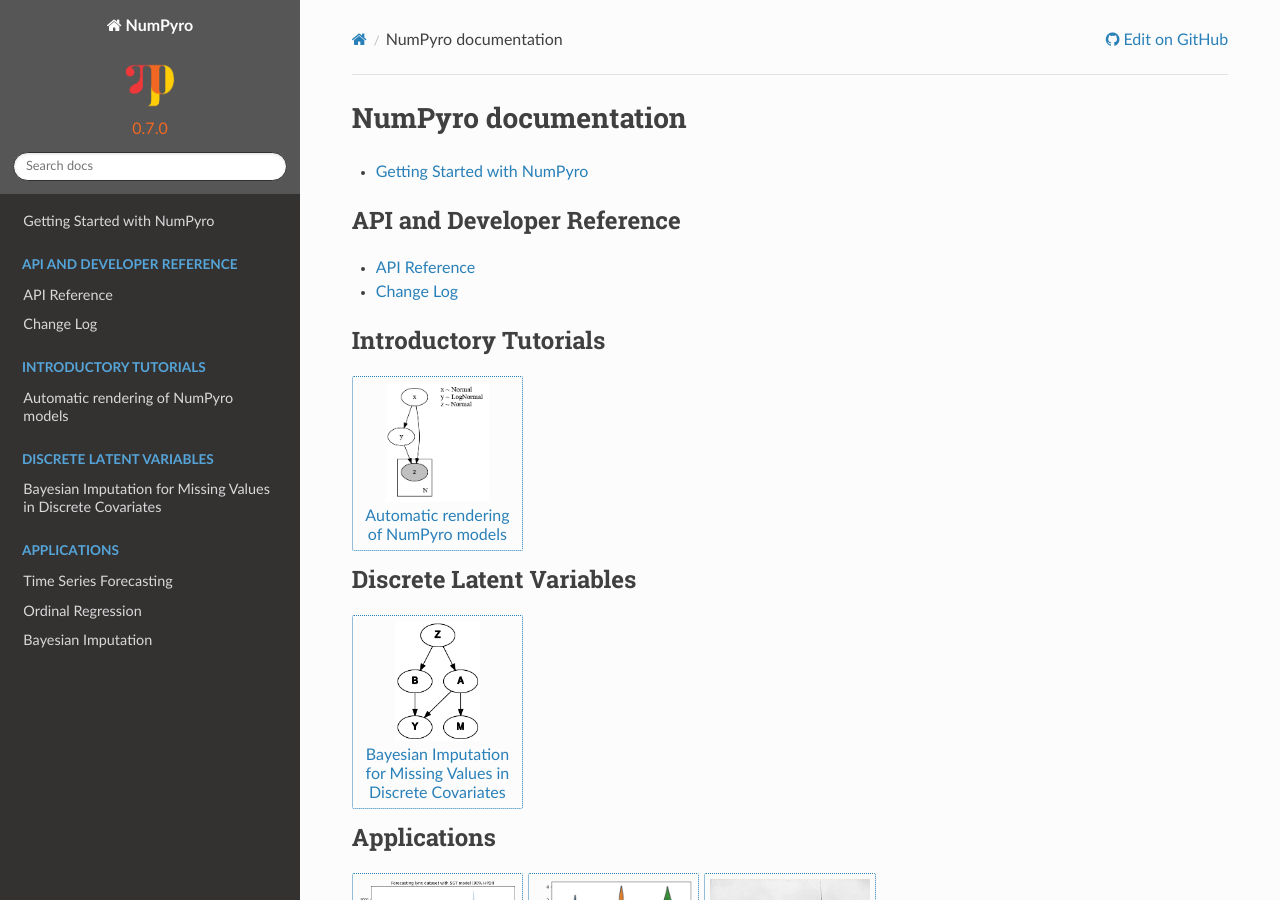
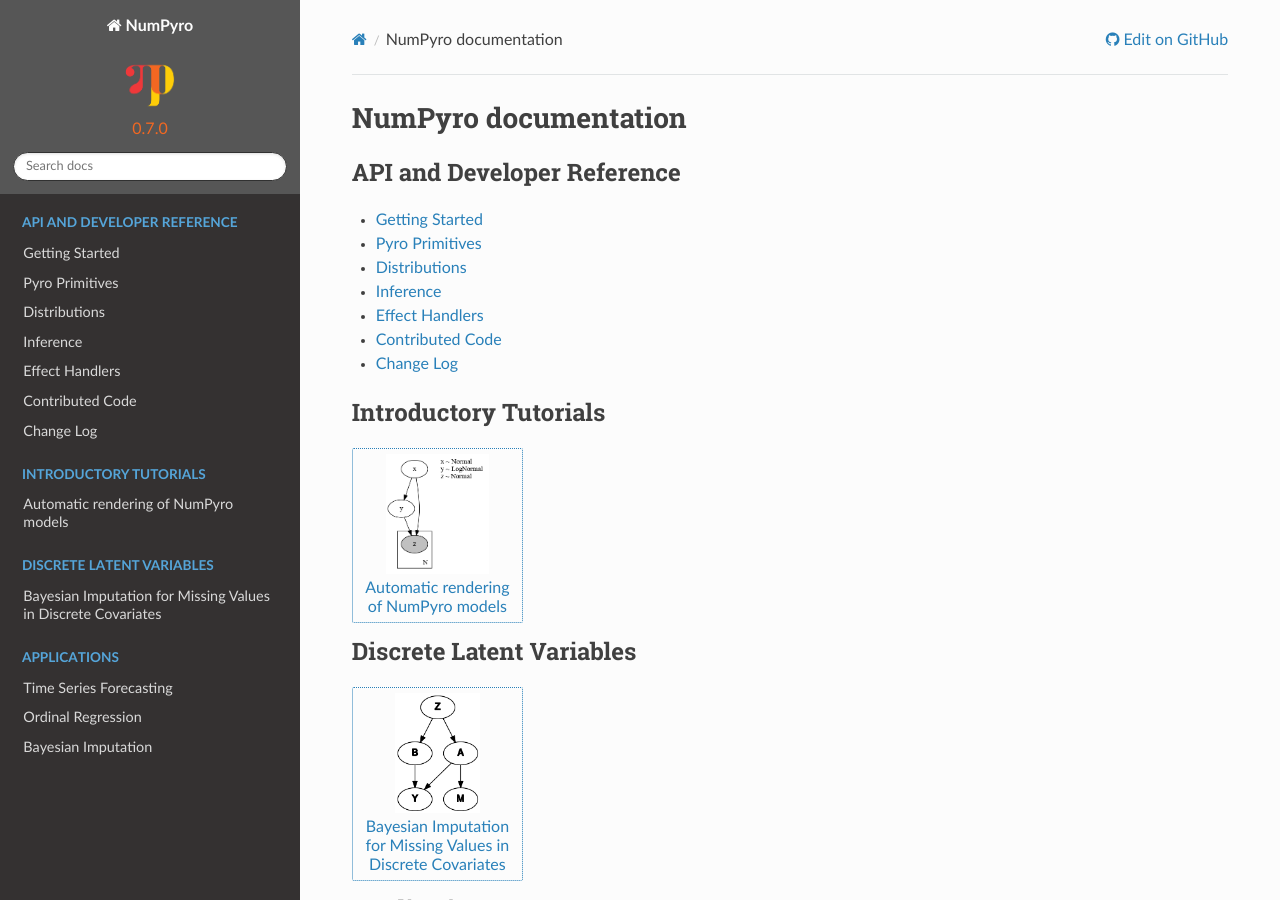
Before and after one commit to pyro-ppl/numpyro, a Sphinx documentation site: the page built from docs/source/index.rst, in a window 1280 px wide and 900 px high. Built offline with Sphinx 7.4.7 and the Read the Docs theme 2.0.0, drawn with Linux system fonts in a browser that asks for light colours; pages that are not in the unit, such as notebooks, are missing from menus.

Commit message:
revise docs

```diff
--- a/docs/source/conf.py
+++ b/docs/source/conf.py
@@ -158,7 +158,7 @@
         if "# NumPyro" == line.rstrip():
             break
     lines = lines[i:]
-    lines[0] = "# Getting Started with NumPyro\n"
+    lines[0] = "# Getting Started\n"
     text = "\n".join(lines)
 
 with open("getting_started.rst", "wt") as f:
--- a/docs/source/contrib.rst
+++ b/docs/source/contrib.rst
@@ -1,3 +1,6 @@
+Contributed Code
+================
+
 Nested Sampling
 ~~~~~~~~~~~~~~~
 
--- a/docs/source/distributions.rst
+++ b/docs/source/distributions.rst
@@ -1,8 +1,11 @@
+Distributions
+=============
+
 Base Distribution
-=================
+-----------------
 
 Distribution
-------------
+^^^^^^^^^^^^
 .. autoclass:: numpyro.distributions.distribution.Distribution
     :members:
     :undoc-members:
@@ -10,7 +13,7 @@
     :member-order: bysource
 
 ExpandedDistribution
---------------------
+^^^^^^^^^^^^^^^^^^^^
 .. autoclass:: numpyro.distributions.distribution.ExpandedDistribution
     :members:
     :undoc-members:
@@ -18,7 +21,7 @@
     :member-order: bysource
 
 FoldedDistribution
-------------------
+^^^^^^^^^^^^^^^^^^
 .. autoclass:: numpyro.distributions.distribution.FoldedDistribution
     :members:
     :undoc-members:
@@ -26,7 +29,7 @@
     :member-order: bysource
 
 ImproperUniform
----------------
+^^^^^^^^^^^^^^^
 .. autoclass:: numpyro.distributions.distribution.ImproperUniform
     :members:
     :undoc-members:
@@ -34,7 +37,7 @@
     :member-order: bysource
 
 Independent
------------
+^^^^^^^^^^^
 .. autoclass:: numpyro.distributions.distribution.Independent
     :members:
     :undoc-members:
@@ -42,7 +45,7 @@
     :member-order: bysource
 
 MaskedDistribution
-------------------
+^^^^^^^^^^^^^^^^^^
 .. autoclass:: numpyro.distributions.distribution.MaskedDistribution
     :members:
     :undoc-members:
@@ -50,7 +53,7 @@
     :member-order: bysource
 
 TransformedDistribution
------------------------
+^^^^^^^^^^^^^^^^^^^^^^^
 .. autoclass:: numpyro.distributions.distribution.TransformedDistribution
     :members:
     :undoc-members:
@@ -58,7 +61,7 @@
     :member-order: bysource
 
 Delta
------
+^^^^^
 .. autoclass:: numpyro.distributions.distribution.Delta
     :members:
     :undoc-members:
@@ -66,7 +69,7 @@
     :member-order: bysource
 
 Unit
-----
+^^^^
 .. autoclass:: numpyro.distributions.distribution.Unit
     :members:
     :undoc-members:
@@ -75,10 +78,10 @@
 
 
 Continuous Distributions
-========================
+------------------------
 
 Beta
-----
+^^^^
 .. autoclass:: numpyro.distributions.continuous.Beta
     :members:
     :undoc-members:
@@ -86,7 +89,7 @@
     :member-order: bysource
 
 BetaProportion
---------------
+^^^^^^^^^^^^^^
 .. autoclass:: numpyro.distributions.continuous.BetaProportion
     :members:
     :undoc-members:
@@ -95,7 +98,7 @@
 
 
 Cauchy
-------
+^^^^^^
 .. autoclass:: numpyro.distributions.continuous.Cauchy
     :members:
     :undoc-members:
@@ -103,7 +106,7 @@
     :member-order: bysource
 
 Chi2
-----
+^^^^
 .. autoclass:: numpyro.distributions.continuous.Chi2
     :members:
     :undoc-members:
@@ -111,7 +114,7 @@
     :member-order: bysource
 
 Dirichlet
----------
+^^^^^^^^^
 .. autoclass:: numpyro.distributions.continuous.Dirichlet
     :members:
     :undoc-members:
@@ -119,7 +122,7 @@
     :member-order: bysource
 
 Exponential
------------
+^^^^^^^^^^^
 .. autoclass:: numpyro.distributions.continuous.Exponential
     :members:
     :undoc-members:
@@ -127,7 +130,7 @@
     :member-order: bysource
 
 Gamma
------
+^^^^^
 .. autoclass:: numpyro.distributions.continuous.Gamma
     :members:
     :undoc-members:
@@ -135,7 +138,7 @@
     :member-order: bysource
 
 Gumbel
-------
+^^^^^^
 .. autoclass:: numpyro.distributions.continuous.Gumbel
     :members:
     :undoc-members:
@@ -143,7 +146,7 @@
     :member-order: bysource
 
 GaussianRandomWalk
-------------------
+^^^^^^^^^^^^^^^^^^
 .. autoclass:: numpyro.distributions.continuous.GaussianRandomWalk
     :members:
     :undoc-members:
@@ -151,7 +154,7 @@
     :member-order: bysource
 
 HalfCauchy
-----------
+^^^^^^^^^^
 .. autoclass:: numpyro.distributions.continuous.HalfCauchy
     :members:
     :undoc-members:
@@ -159,7 +162,7 @@
     :member-order: bysource
 
 HalfNormal
-----------
+^^^^^^^^^^
 .. autoclass:: numpyro.distributions.continuous.HalfNormal
     :members:
     :undoc-members:
@@ -167,7 +170,7 @@
     :member-order: bysource
 
 InverseGamma
-------------
+^^^^^^^^^^^^
 .. autoclass:: numpyro.distributions.continuous.InverseGamma
     :members:
     :undoc-members:
@@ -175,7 +178,7 @@
     :member-order: bysource
 
 Laplace
--------
+^^^^^^^
 .. autoclass:: numpyro.distributions.continuous.Laplace
     :members:
     :undoc-members:
@@ -183,7 +186,7 @@
     :member-order: bysource
 
 LKJ
----
+^^^
 .. autoclass:: numpyro.distributions.continuous.LKJ
     :members:
     :undoc-members:
@@ -191,7 +194,7 @@
     :member-order: bysource
 
 LKJCholesky
------------
+^^^^^^^^^^^
 .. autoclass:: numpyro.distributions.continuous.LKJCholesky
     :members:
     :undoc-members:
@@ -199,7 +202,7 @@
     :member-order: bysource
 
 LogNormal
----------
+^^^^^^^^^
 .. autoclass:: numpyro.distributions.continuous.LogNormal
     :members:
     :undoc-members:
@@ -207,7 +210,7 @@
     :member-order: bysource
 
 Logistic
---------
+^^^^^^^^
 .. autoclass:: numpyro.distributions.continuous.Logistic
     :members:
     :undoc-members:
@@ -215,7 +218,7 @@
     :member-order: bysource
 
 MultivariateNormal
-------------------
+^^^^^^^^^^^^^^^^^^
 .. autoclass:: numpyro.distributions.continuous.MultivariateNormal
     :members:
     :undoc-members:
@@ -223,7 +226,7 @@
     :member-order: bysource
 
 LowRankMultivariateNormal
--------------------------
+^^^^^^^^^^^^^^^^^^^^^^^^^
 .. autoclass:: numpyro.distributions.continuous.LowRankMultivariateNormal
     :members:
     :undoc-members:
@@ -231,7 +234,7 @@
     :member-order: bysource
 
 Normal
-------
+^^^^^^
 .. autoclass:: numpyro.distributions.continuous.Normal
     :members:
     :undoc-members:
@@ -239,7 +242,7 @@
     :member-order: bysource
 
 Pareto
-------
+^^^^^^
 .. autoclass:: numpyro.distributions.continuous.Pareto
     :members:
     :undoc-members:
@@ -247,7 +250,7 @@
     :member-order: bysource
 
 SoftLaplace
------------
+^^^^^^^^^^^
 .. autoclass:: numpyro.distributions.continuous.SoftLaplace
     :members:
     :undoc-members:
@@ -255,7 +258,7 @@
     :member-order: bysource
 
 StudentT
---------
+^^^^^^^^
 .. autoclass:: numpyro.distributions.continuous.StudentT
     :members:
     :undoc-members:
@@ -263,7 +266,7 @@
     :member-order: bysource
 
 Uniform
--------
+^^^^^^^
 .. autoclass:: numpyro.distributions.continuous.Uniform
     :members:
     :undoc-members:
@@ -271,7 +274,7 @@
     :member-order: bysource
 
 Weibull
--------
+^^^^^^^
 .. autoclass:: numpyro.distributions.continuous.Weibull
     :members:
     :undoc-members:
@@ -280,14 +283,14 @@
 
 
 Discrete Distributions
-======================
+----------------------
 
 Bernoulli
----------
+^^^^^^^^^
 .. autofunction:: numpyro.distributions.discrete.Bernoulli
 
 BernoulliLogits
----------------
+^^^^^^^^^^^^^^^
 .. autoclass:: numpyro.distributions.discrete.BernoulliLogits
     :members:
     :undoc-members:
@@ -295,7 +298,7 @@
     :member-order: bysource
 
 BernoulliProbs
---------------
+^^^^^^^^^^^^^^
 .. autoclass:: numpyro.distributions.discrete.BernoulliProbs
     :members:
     :undoc-members:
@@ -303,7 +306,7 @@
     :member-order: bysource
 
 BetaBinomial
-------------
+^^^^^^^^^^^^
 .. autoclass:: numpyro.distributions.conjugate.BetaBinomial
     :members:
     :undoc-members:
@@ -311,11 +314,11 @@
     :member-order: bysource
 
 Binomial
----------
+^^^^^^^^^
 .. autofunction:: numpyro.distributions.discrete.Binomial
 
 BinomialLogits
---------------
+^^^^^^^^^^^^^^
 .. autoclass:: numpyro.distributions.discrete.BinomialLogits
     :members:
     :undoc-members:
@@ -323,7 +326,7 @@
     :member-order: bysource
 
 BinomialProbs
--------------
+^^^^^^^^^^^^^
 .. autoclass:: numpyro.distributions.discrete.BinomialProbs
     :members:
     :undoc-members:
@@ -331,11 +334,11 @@
     :member-order: bysource
 
 Categorical
------------
+^^^^^^^^^^^
 .. autofunction:: numpyro.distributions.discrete.Categorical
 
 CategoricalLogits
------------------
+^^^^^^^^^^^^^^^^^
 .. autoclass:: numpyro.distributions.discrete.CategoricalLogits
     :members:
     :undoc-members:
@@ -343,7 +346,7 @@
     :member-order: bysource
 
 CategoricalProbs
-----------------
+^^^^^^^^^^^^^^^^
 .. autoclass:: numpyro.distributions.discrete.CategoricalProbs
     :members:
     :undoc-members:
@@ -351,7 +354,7 @@
     :member-order: bysource
 
 DirichletMultinomial
---------------------
+^^^^^^^^^^^^^^^^^^^^
 .. autoclass:: numpyro.distributions.conjugate.DirichletMultinomial
     :members:
     :undoc-members:
@@ -359,7 +362,7 @@
     :member-order: bysource
 
 GammaPoisson
-------------
+^^^^^^^^^^^^
 .. autoclass:: numpyro.distributions.conjugate.GammaPoisson
     :members:
     :undoc-members:
@@ -367,11 +370,11 @@
     :member-order: bysource
 
 Geometric
----------
+^^^^^^^^^
 .. autofunction:: numpyro.distributions.discrete.Geometric
 
 GeometricLogits
----------------
+^^^^^^^^^^^^^^^
 .. autoclass:: numpyro.distributions.discrete.GeometricLogits
     :members:
     :undoc-members:
@@ -379,7 +382,7 @@
     :member-order: bysource
 
 GeometricProbs
---------------
+^^^^^^^^^^^^^^
 .. autoclass:: numpyro.distributions.discrete.GeometricProbs
     :members:
     :undoc-members:
@@ -387,11 +390,11 @@
     :member-order: bysource
 
 Multinomial
------------
+^^^^^^^^^^^
 .. autofunction:: numpyro.distributions.discrete.Multinomial
 
 MultinomialLogits
------------------
+^^^^^^^^^^^^^^^^^
 .. autoclass:: numpyro.distributions.discrete.MultinomialLogits
     :members:
     :undoc-members:
@@ -399,7 +402,7 @@
     :member-order: bysource
 
 MultinomialProbs
-----------------
+^^^^^^^^^^^^^^^^
 .. autoclass:: numpyro.distributions.discrete.MultinomialProbs
     :members:
     :undoc-members:
@@ -407,7 +410,7 @@
     :member-order: bysource
 
 OrderedLogistic
----------------
+^^^^^^^^^^^^^^^
 .. autoclass:: numpyro.distributions.discrete.OrderedLogistic
     :members:
     :undoc-members:
@@ -415,11 +418,11 @@
     :member-order: bysource
 
 NegativeBinomial
-----------------
+^^^^^^^^^^^^^^^^
 .. autofunction:: numpyro.distributions.conjugate.NegativeBinomial
 
 NegativeBinomialLogits
-----------------------
+^^^^^^^^^^^^^^^^^^^^^^
 .. autoclass:: numpyro.distributions.conjugate.NegativeBinomialLogits
     :members:
     :undoc-members:
@@ -427,7 +430,7 @@
     :member-order: bysource
 
 NegativeBinomialProbs
----------------------
+^^^^^^^^^^^^^^^^^^^^^
 .. autoclass:: numpyro.distributions.conjugate.NegativeBinomialProbs
     :members:
     :undoc-members:
@@ -435,7 +438,7 @@
     :member-order: bysource
 
 NegativeBinomial2
------------------
+^^^^^^^^^^^^^^^^^
 .. autoclass:: numpyro.distributions.conjugate.NegativeBinomial2
     :members:
     :undoc-members:
@@ -443,7 +446,7 @@
     :member-order: bysource
 
 Poisson
--------
+^^^^^^^
 .. autoclass:: numpyro.distributions.discrete.Poisson
     :members:
     :undoc-members:
@@ -451,7 +454,7 @@
     :member-order: bysource
 
 PRNGIdentity
-------------
+^^^^^^^^^^^^
 .. autoclass:: numpyro.distributions.discrete.PRNGIdentity
     :members:
     :undoc-members:
@@ -459,11 +462,11 @@
     :member-order: bysource
 
 ZeroInflatedDistribution
-------------------------
+^^^^^^^^^^^^^^^^^^^^^^^^
 .. autofunction:: numpyro.distributions.discrete.ZeroInflatedDistribution
 
 ZeroInflatedPoisson
--------------------
+^^^^^^^^^^^^^^^^^^^
 .. autoclass:: numpyro.distributions.discrete.ZeroInflatedPoisson
     :members:
     :undoc-members:
@@ -471,15 +474,15 @@
     :member-order: bysource
 
 ZeroInflatedNegativeBinomial2
------------------------------
+^^^^^^^^^^^^^^^^^^^^^^^^^^^^^
 .. autofunction:: numpyro.distributions.conjugate.ZeroInflatedNegativeBinomial2
 
 
 Directional Distributions
-=========================
+-------------------------
 
 ProjectedNormal
----------------
+^^^^^^^^^^^^^^^
 .. autoclass:: numpyro.distributions.directional.ProjectedNormal
     :members:
     :undoc-members:
@@ -487,7 +490,7 @@
     :member-order: bysource
 
 VonMises
---------
+^^^^^^^^
 .. autoclass:: numpyro.distributions.directional.VonMises
     :members:
     :undoc-members:
@@ -496,10 +499,10 @@
 
 
 Truncated Distributions
-=======================
+-----------------------
 
 LeftTruncatedDistribution
--------------------------
+^^^^^^^^^^^^^^^^^^^^^^^^^
 .. autoclass:: numpyro.distributions.truncated.LeftTruncatedDistribution
     :members:
     :undoc-members:
@@ -507,7 +510,7 @@
     :member-order: bysource
 
 RightTruncatedDistribution
---------------------------
+^^^^^^^^^^^^^^^^^^^^^^^^^^
 .. autoclass:: numpyro.distributions.truncated.RightTruncatedDistribution
     :members:
     :undoc-members:
@@ -515,7 +518,7 @@
     :member-order: bysource
 
 TruncatedCauchy
----------------
+^^^^^^^^^^^^^^^
 .. autoclass:: numpyro.distributions.truncated.TruncatedCauchy
     :members:
     :undoc-members:
@@ -523,11 +526,11 @@
     :member-order: bysource
 
 TruncatedDistribution
----------------------
+^^^^^^^^^^^^^^^^^^^^^
 .. autofunction:: numpyro.distributions.truncated.TruncatedDistribution
 
 TruncatedNormal
----------------
+^^^^^^^^^^^^^^^
 .. autoclass:: numpyro.distributions.truncated.TruncatedNormal
     :members:
     :undoc-members:
@@ -535,7 +538,7 @@
     :member-order: bysource
 
 TruncatedPolyaGamma
--------------------
+^^^^^^^^^^^^^^^^^^^
 .. autoclass:: numpyro.distributions.truncated.TruncatedPolyaGamma
     :members:
     :undoc-members:
@@ -543,7 +546,7 @@
     :member-order: bysource
 
 TwoSidedTruncatedDistribution
------------------------------
+^^^^^^^^^^^^^^^^^^^^^^^^^^^^^
 .. autoclass:: numpyro.distributions.truncated.TwoSidedTruncatedDistribution
     :members:
     :undoc-members:
@@ -552,7 +555,7 @@
 
 
 TensorFlow Distributions
-========================
+------------------------
 
 Thin wrappers around TensorFlow Probability (TFP) distributions. For details on the TFP distribution interface,
 see `its Distribution docs <https://www.tensorflow.org/probability/api_docs/python/tfp/substrates/jax/distributions/Distribution>`_.
@@ -561,10 +564,10 @@
 
 
 Constraints
-===========
+-----------
 
 Constraint
-----------
+^^^^^^^^^^
 .. autoclass:: numpyro.distributions.constraints.Constraint
     :members:
     :undoc-members:
@@ -572,111 +575,111 @@
     :member-order: bysource
 
 boolean
--------
+^^^^^^^
 .. autodata:: numpyro.distributions.constraints.boolean
 
 corr_cholesky
--------------
+^^^^^^^^^^^^^
 .. autodata:: numpyro.distributions.constraints.corr_cholesky
 
 corr_matrix
------------
+^^^^^^^^^^^
 .. autodata:: numpyro.distributions.constraints.corr_matrix
 
 dependent
----------
+^^^^^^^^^
 .. autodata:: numpyro.distributions.constraints.dependent
 
 greater_than
-------------
+^^^^^^^^^^^^
 .. autofunction:: numpyro.distributions.constraints.greater_than
 
 integer_interval
-----------------
+^^^^^^^^^^^^^^^^
 .. autofunction:: numpyro.distributions.constraints.integer_interval
 
 integer_greater_than
---------------------
+^^^^^^^^^^^^^^^^^^^^
 .. autofunction:: numpyro.distributions.constraints.integer_greater_than
 
 interval
---------
+^^^^^^^^
 .. autofunction:: numpyro.distributions.constraints.interval
 
 less_than
----------
+^^^^^^^^^
 .. autofunction:: numpyro.distributions.constraints.less_than
 
 lower_cholesky
---------------
+^^^^^^^^^^^^^^
 .. autodata:: numpyro.distributions.constraints.lower_cholesky
 
 multinomial
------------
+^^^^^^^^^^^
 .. autofunction:: numpyro.distributions.constraints.multinomial
 
 nonnegative_integer
--------------------
+^^^^^^^^^^^^^^^^^^^
 .. autodata:: numpyro.distributions.constraints.nonnegative_integer
 
 ordered_vector
---------------
+^^^^^^^^^^^^^^
 .. autodata:: numpyro.distributions.constraints.ordered_vector
 
 positive
---------
+^^^^^^^^
 .. autodata:: numpyro.distributions.constraints.positive
 
 positive_definite
------------------
+^^^^^^^^^^^^^^^^^
 .. autodata:: numpyro.distributions.constraints.positive_definite
 
 positive_integer
------------------
+^^^^^^^^^^^^^^^^^
 .. autodata:: numpyro.distributions.constraints.positive_integer
 
 positive_ordered_vector
------------------------
+^^^^^^^^^^^^^^^^^^^^^^^
 .. autodata:: numpyro.distributions.constraints.positive_ordered_vector
 
 real
-----
+^^^^
 .. autodata:: numpyro.distributions.constraints.real
 
 real_vector
------------
+^^^^^^^^^^^
 .. autodata:: numpyro.distributions.constraints.real_vector
 
 softplus_positive
------------------
+^^^^^^^^^^^^^^^^^
 .. autodata:: numpyro.distributions.constraints.softplus_positive
 
 softplus_lower_cholesky
------------------------
+^^^^^^^^^^^^^^^^^^^^^^^
 .. autodata:: numpyro.distributions.constraints.softplus_lower_cholesky
 
 simplex
--------
+^^^^^^^
 .. autodata:: numpyro.distributions.constraints.simplex
 
 sphere
-------
+^^^^^^
 .. autodata:: numpyro.distributions.constraints.sphere
 
 unit_interval
--------------
+^^^^^^^^^^^^^
 .. autodata:: numpyro.distributions.constraints.unit_interval
 
 
 Transforms
-==========
+----------
 
 biject_to
----------
+^^^^^^^^^
 .. autofunction:: numpyro.distributions.transforms.biject_to
 
 Transform
----------
+^^^^^^^^^
 .. autoclass:: numpyro.distributions.transforms.Transform
     :members:
     :undoc-members:
@@ -684,7 +687,7 @@
     :member-order: bysource
 
 AbsTransform
-------------
+^^^^^^^^^^^^
 .. autoclass:: numpyro.distributions.transforms.AbsTransform
     :members:
     :undoc-members:
@@ -692,7 +695,7 @@
     :member-order: bysource
 
 AffineTransform
----------------
+^^^^^^^^^^^^^^^
 .. autoclass:: numpyro.distributions.transforms.AffineTransform
     :members:
     :undoc-members:
@@ -700,7 +703,7 @@
     :member-order: bysource
 
 CholeskyTransform
------------------
+^^^^^^^^^^^^^^^^^
 .. autoclass:: numpyro.distributions.transforms.CholeskyTransform
     :members:
     :undoc-members:
@@ -708,7 +711,7 @@
     :member-order: bysource
 
 ComposeTransform
-----------------
+^^^^^^^^^^^^^^^^
 .. autoclass:: numpyro.distributions.transforms.ComposeTransform
     :members:
     :undoc-members:
@@ -716,7 +719,7 @@
     :member-order: bysource
 
 CorrCholeskyTransform
----------------------
+^^^^^^^^^^^^^^^^^^^^^
 .. autoclass:: numpyro.distributions.transforms.CorrCholeskyTransform
     :members:
     :undoc-members:
@@ -724,7 +727,7 @@
     :member-order: bysource
 
 CorrMatrixCholeskyTransform
----------------------------
+^^^^^^^^^^^^^^^^^^^^^^^^^^^
 .. autoclass:: numpyro.distributions.transforms.CorrMatrixCholeskyTransform
     :members:
     :undoc-members:
@@ -732,7 +735,7 @@
     :member-order: bysource
 
 ExpTransform
-------------
+^^^^^^^^^^^^
 .. autoclass:: numpyro.distributions.transforms.ExpTransform
     :members:
     :undoc-members:
@@ -740,7 +743,7 @@
     :member-order: bysource
 
 IdentityTransform
------------------
+^^^^^^^^^^^^^^^^^
 .. autoclass:: numpyro.distributions.transforms.IdentityTransform
     :members:
     :undoc-members:
@@ -748,7 +751,7 @@
     :member-order: bysource
 
 InvCholeskyTransform
---------------------
+^^^^^^^^^^^^^^^^^^^^
 .. autoclass:: numpyro.distributions.transforms.InvCholeskyTransform
     :members:
     :undoc-members:
@@ -756,7 +759,7 @@
     :member-order: bysource
 
 LowerCholeskyAffine
--------------------
+^^^^^^^^^^^^^^^^^^^
 .. autoclass:: numpyro.distributions.transforms.LowerCholeskyAffine
     :members:
     :undoc-members:
@@ -764,7 +767,7 @@
     :member-order: bysource
 
 LowerCholeskyTransform
-----------------------
+^^^^^^^^^^^^^^^^^^^^^^
 .. autoclass:: numpyro.distributions.transforms.LowerCholeskyTransform
     :members:
     :undoc-members:
@@ -772,7 +775,7 @@
     :member-order: bysource
 
 OrderedTransform
-----------------
+^^^^^^^^^^^^^^^^
 .. autoclass:: numpyro.distributions.transforms.OrderedTransform
     :members:
     :undoc-members:
@@ -780,7 +783,7 @@
     :member-order: bysource
 
 PermuteTransform
-----------------
+^^^^^^^^^^^^^^^^
 .. autoclass:: numpyro.distributions.transforms.PermuteTransform
     :members:
     :undoc-members:
@@ -788,7 +791,7 @@
     :member-order: bysource
 
 PowerTransform
---------------
+^^^^^^^^^^^^^^
 .. autoclass:: numpyro.distributions.transforms.PowerTransform
     :members:
     :undoc-members:
@@ -796,7 +799,7 @@
     :member-order: bysource
 
 SigmoidTransform
-----------------
+^^^^^^^^^^^^^^^^
 .. autoclass:: numpyro.distributions.transforms.SigmoidTransform
     :members:
     :undoc-members:
@@ -804,7 +807,7 @@
     :member-order: bysource
 
 SoftplusLowerCholeskyTransform
-------------------------------
+^^^^^^^^^^^^^^^^^^^^^^^^^^^^^^
 .. autoclass:: numpyro.distributions.transforms.SoftplusLowerCholeskyTransform
     :members:
     :undoc-members:
@@ -812,7 +815,7 @@
     :member-order: bysource
 
 SoftplusTransform
------------------
+^^^^^^^^^^^^^^^^^
 .. autoclass:: numpyro.distributions.transforms.SoftplusTransform
     :members:
     :undoc-members:
@@ -820,7 +823,7 @@
     :member-order: bysource
 
 StickBreakingTransform
-----------------------
+^^^^^^^^^^^^^^^^^^^^^^
 .. autoclass:: numpyro.distributions.transforms.StickBreakingTransform
     :members:
     :undoc-members:
@@ -829,10 +832,10 @@
 
 
 Flows
-=====
+-----
 
 InverseAutoregressiveTransform
-------------------------------
+^^^^^^^^^^^^^^^^^^^^^^^^^^^^^^
 .. autoclass:: numpyro.distributions.flows.InverseAutoregressiveTransform
     :members:
     :undoc-members:
@@ -840,7 +843,7 @@
     :member-order: bysource
 
 BlockNeuralAutoregressiveTransform
-----------------------------------
+^^^^^^^^^^^^^^^^^^^^^^^^^^^^^^^^^^
 .. autoclass:: numpyro.distributions.flows.BlockNeuralAutoregressiveTransform
     :members:
     :undoc-members:
--- a/docs/source/index.rst
+++ b/docs/source/index.rst
@@ -6,14 +6,14 @@
 
 .. toctree::
    :maxdepth: 1
+   :caption: API and Developer Reference
 
    getting_started
-
-.. toctree::
-   :maxdepth: 1
-   :caption: API and Developer Reference
-
-   api
+   primitives
+   distributions
+   infer
+   handlers
+   contrib
    Change Log <https://github.com/pyro-ppl/numpyro/releases>
 
 .. nbgallery::
```
Also changed, not shown: docs/source/api.rst (deleted, +0 -48 lines), docs/source/infer.rst (added, +15 -0 lines).
